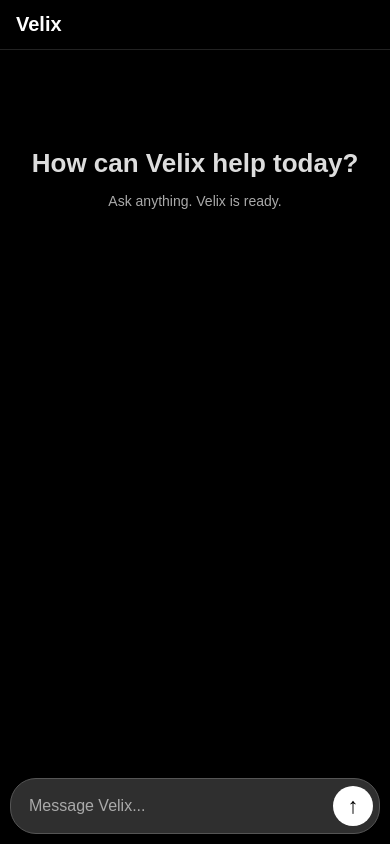
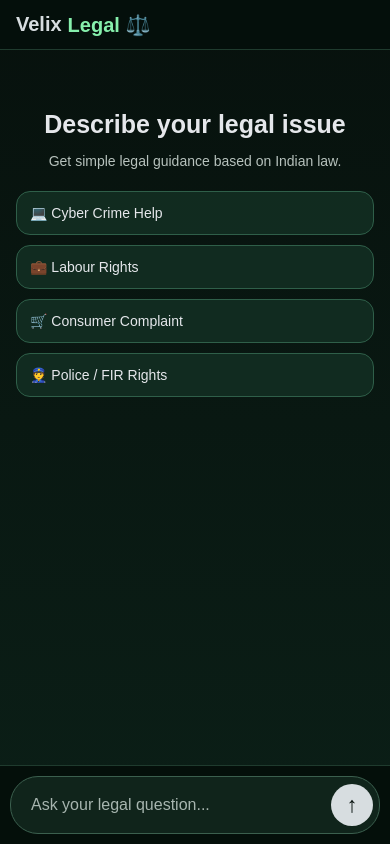
Before and after one commit to najibula001/ai-chatbot-project, a plain HTML site: page frontend/index.html in a window 390 px wide. Drawn offline with Linux system fonts and the light colour scheme.

Commit message:
Converted project to Velix Legal Indian law assistant

```diff
--- a/frontend/index.html
+++ b/frontend/index.html
@@ -1,7 +1,7 @@
 <!DOCTYPE html>
 <html>
 <head>
-    <title>Velix</title>
+    <title>Velix Legal</title>
     <meta name="viewport" content="width=device-width, initial-scale=1.0, viewport-fit=cover">
 
     <style>
@@ -15,8 +15,8 @@
             height: 100%;
             overflow: hidden;
             font-family: Arial, sans-serif;
-            background: #000;
-            color: white;
+            background: #07110d;
+            color: #f3f4f6;
         }
 
         body {
@@ -28,19 +28,25 @@
             height: 100dvh;
             display: flex;
             flex-direction: column;
-            background: #000;
+            background: linear-gradient(180deg, #07110d 0%, #0b1f17 100%);
         }
 
         .header {
-            height: 56px;
+            height: 58px;
             flex-shrink: 0;
             display: flex;
             align-items: center;
             justify-content: center;
-            border-bottom: 1px solid #222;
-            font-size: 20px;
+            border-bottom: 1px solid #1f3b2e;
+            font-size: 21px;
             font-weight: bold;
-            background: #000;
+            background: rgba(5, 15, 11, 0.95);
+            color: #d7dde0;
+        }
+
+        .header span {
+            color: #86efac;
+            margin-left: 6px;
         }
 
         .chat-box {
@@ -52,14 +58,14 @@
 
         .chat-inner {
             width: 100%;
-            max-width: 850px;
+            max-width: 880px;
             margin: 0 auto;
         }
 
         .welcome {
             text-align: center;
-            margin-top: 100px;
-            color: #ddd;
+            margin-top: 60px;
+            color: #e5e7eb;
         }
 
         .welcome h1 {
@@ -68,8 +74,31 @@
         }
 
         .welcome p {
-            color: #aaa;
+            color: #b7c2bd;
             font-size: 16px;
+        }
+
+        .quick-actions {
+            max-width: 760px;
+            margin: 28px auto 0;
+            display: grid;
+            grid-template-columns: repeat(2, 1fr);
+            gap: 12px;
+        }
+
+        .quick-btn {
+            background: rgba(18, 46, 34, 0.9);
+            border: 1px solid #2f5f49;
+            color: #e5e7eb;
+            padding: 14px;
+            border-radius: 14px;
+            text-align: left;
+            cursor: pointer;
+            font-size: 14px;
+        }
+
+        .quick-btn:hover {
+            background: #163d2d;
         }
 
         .message-row {
@@ -88,7 +117,7 @@
 
         .user-message {
             max-width: 70%;
-            background: #2f2f2f;
+            background: #1f3b2e;
             color: white;
             padding: 13px 18px;
             border-radius: 24px;
@@ -99,8 +128,8 @@
         }
 
         .bot-message {
-            max-width: 80%;
-            color: white;
+            max-width: 82%;
+            color: #f3f4f6;
             font-size: 16px;
             line-height: 1.7;
             white-space: pre-wrap;
@@ -108,18 +137,19 @@
         }
 
         .typing {
-            color: #aaa;
+            color: #a7b5af;
             font-style: italic;
         }
 
         .input-area {
             flex-shrink: 0;
             padding: 12px 16px 18px;
-            background: #000;
+            background: rgba(5, 15, 11, 0.98);
+            border-top: 1px solid #1f3b2e;
         }
 
         .input-inner {
-            max-width: 850px;
+            max-width: 880px;
             margin: 0 auto;
         }
 
@@ -127,8 +157,8 @@
             width: 100%;
             display: flex;
             align-items: center;
-            background: #2f2f2f;
-            border: 1px solid #555;
+            background: #10241b;
+            border: 1px solid #3b5f4e;
             border-radius: 28px;
             padding: 6px;
         }
@@ -144,7 +174,7 @@
         }
 
         input::placeholder {
-            color: #aaa;
+            color: #a7b5af;
         }
 
         .send-btn {
@@ -152,8 +182,8 @@
             height: 42px;
             border-radius: 50%;
             border: none;
-            background: white;
-            color: black;
+            background: #d7dde0;
+            color: #07110d;
             font-size: 22px;
             font-weight: bold;
             cursor: pointer;
@@ -163,7 +193,7 @@
         .footer-note {
             text-align: center;
             font-size: 12px;
-            color: #777;
+            color: #93a39b;
             margin-top: 8px;
         }
 
@@ -180,19 +210,26 @@
             }
 
             .welcome {
-                margin-top: 80px;
+                margin-top: 42px;
             }
 
             .welcome h1 {
-                font-size: 26px;
+                font-size: 25px;
             }
 
             .welcome p {
                 font-size: 14px;
             }
 
-            .message-row {
-                margin-bottom: 22px;
+            .quick-actions {
+                grid-template-columns: 1fr;
+                gap: 10px;
+                margin-top: 22px;
+            }
+
+            .quick-btn {
+                padding: 13px;
+                font-size: 14px;
             }
 
             .user-message {
@@ -211,20 +248,6 @@
                 padding: 10px 10px calc(10px + env(safe-area-inset-bottom));
             }
 
-            .input-box {
-                border-radius: 26px;
-            }
-
-            input {
-                font-size: 16px;
-                padding: 12px;
-            }
-
-            .send-btn {
-                width: 40px;
-                height: 40px;
-            }
-
             .footer-note {
                 display: none;
             }
@@ -236,13 +259,20 @@
 
 <div class="app">
 
-    <div class="header">Velix</div>
+    <div class="header">Velix <span>Legal ⚖️</span></div>
 
     <div id="chatBox" class="chat-box">
         <div class="chat-inner" id="chatInner">
             <div class="welcome" id="welcomeBox">
-                <h1>How can Velix help today?</h1>
-                <p>Ask anything. Velix is ready.</p>
+                <h1>Describe your legal issue</h1>
+                <p>Get simple legal guidance based on Indian law.</p>
+
+                <div class="quick-actions">
+                    <button class="quick-btn" onclick="quickMessage('I was cheated in an online payment. What legal steps can I take in India?')">💻 Cyber Crime Help</button>
+                    <button class="quick-btn" onclick="quickMessage('My employer has not paid my salary. What can I do legally in India?')">💼 Labour Rights</button>
+                    <button class="quick-btn" onclick="quickMessage('A shop sold me a defective product. How can I file a consumer complaint?')">🛒 Consumer Complaint</button>
+                    <button class="quick-btn" onclick="quickMessage('What should I do if police refuse to file my FIR?')">👮 Police / FIR Rights</button>
+                </div>
             </div>
         </div>
     </div>
@@ -250,10 +280,12 @@
     <div class="input-area">
         <div class="input-inner">
             <div class="input-box">
-                <input type="text" id="userInput" placeholder="Message Velix..." />
+                <input type="text" id="userInput" placeholder="Ask your legal question..." />
                 <button class="send-btn" id="sendBtn">↑</button>
             </div>
-            <div class="footer-note">Velix may generate inaccurate information. Verify important details.</div>
+            <div class="footer-note">
+                Velix Legal provides general legal information, not professional legal advice. Consult a qualified advocate for serious matters.
+            </div>
         </div>
     </div>
 
@@ -277,6 +309,11 @@
         sendMessage();
     }
 });
+
+function quickMessage(text) {
+    input.value = text;
+    sendMessage();
+}
 
 function removeWelcome() {
     const welcomeBox = document.getElementById("welcomeBox");
@@ -317,7 +354,7 @@
 
     chatInner.innerHTML += `
         <div class="message-row bot-row" id="${typingId}">
-            <div class="bot-message typing">Velix is thinking...</div>
+            <div class="bot-message typing">Velix Legal is reviewing your issue...</div>
         </div>
     `;
 
```
Also changed, not shown: backend/server.js (+23 -4 lines).
